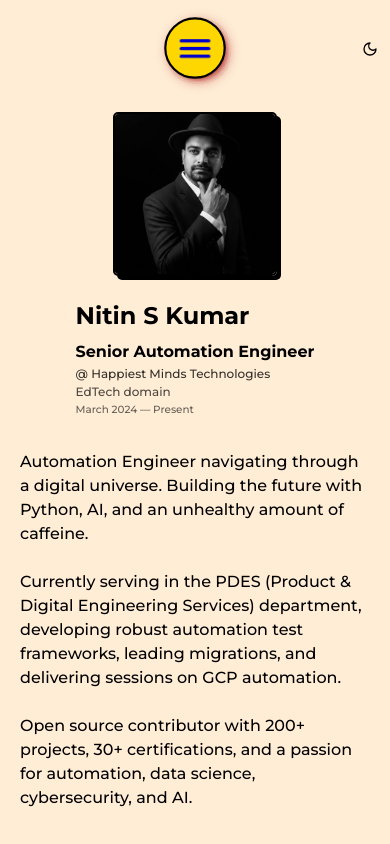
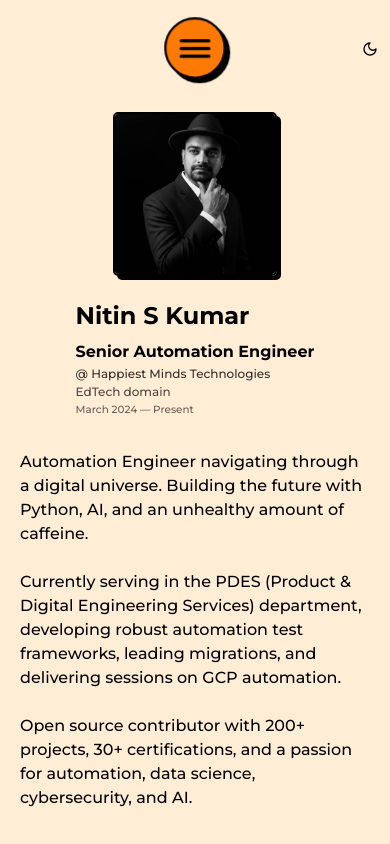
Before and after one commit to nitinkumar30/neobrutalism-portfolio, a Next.js app: page / in a window 390 px wide. Shown: the top 844 px of the page. Built offline with nearby package versions, Linux system fonts and the light colour scheme.

Commit message:
Match hamburger menu to neobrutalism template styling

```diff
--- a/src/components/nav.tsx
+++ b/src/components/nav.tsx
@@ -27,12 +27,6 @@ const links: { path: string; short: string; full: string; icon: React.ReactNode
   { path: '/testimonials', short: 'Reviews', full: 'Testimonials', icon: <MessageSquare className="h-5 w-5" /> },
   { path: '/recommendations', short: 'Recs', full: 'Recommendations', icon: <ThumbsUp className="h-5 w-5" /> },
   { path: '/publications', short: 'Pubs', full: 'Publications', icon: <FileText className="h-5 w-5" /> },
-]
-
-const colors = [
-  'bg-red-500', 'bg-orange-500', 'bg-yellow-500', 'bg-lime-500',
-  'bg-emerald-500', 'bg-cyan-500', 'bg-blue-500', 'bg-indigo-500',
-  'bg-violet-500', 'bg-fuchsia-500', 'bg-rose-500',
 ]
 
 const positions = [
@@ -72,17 +66,16 @@ export default function Nav() {
         <ThemeSwitcher />
       </nav>
 
-      {/* Mobile: colourful popup hamburger menu */}
+      {/* Mobile: neobrutalism popup hamburger menu */}
       <div className="flex w-full items-center lg:hidden">
         <nav className="menu relative mx-auto" style={{ width: 56, height: 56, fontSize: 26 }}>
           <input type="checkbox" className="menu-open" name="menu-open" id="menu-open" style={{ display: 'none' }} />
           <label
             htmlFor="menu-open"
-            className="menu-open-button border-border shadow-shadow flex cursor-pointer items-center justify-center rounded-full border-2"
+            className="menu-open-button bg-main text-main-foreground border-border shadow-shadow flex cursor-pointer items-center justify-center rounded-full border-2"
             style={{
               width: 56,
               height: 56,
-              background: '#ffd700',
               zIndex: 2,
               position: 'absolute' as const,
               top: 0,
@@ -90,28 +83,26 @@ export default function Nav() {
               transitionTimingFunction: 'cubic-bezier(0.175, 0.885, 0.32, 1.275)',
               transitionDuration: '0.3s',
               transform: 'scale(1.1, 1.1) translate3d(0, 0, 0)',
-              boxShadow: '3px 3px 10px 0 rgba(178, 34, 34, 0.5)',
-              textShadow: '1px 1px 0 rgba(0, 0, 0, 0.12)',
             }}
           >
             <span className="lines line-1" style={{
               display: 'block', position: 'absolute', top: '50%', left: '50%',
               marginLeft: -14, marginTop: -1.5, width: 28, height: 3,
-              background: '#0000cc', borderRadius: '1em',
+              background: 'var(--main-foreground)', borderRadius: '1em',
               transition: 'transform 200ms',
               transform: 'translate3d(0, -7px, 0)',
             }} />
             <span className="lines line-2" style={{
               display: 'block', position: 'absolute', top: '50%', left: '50%',
               marginLeft: -14, marginTop: -1.5, width: 28, height: 3,
-              background: '#0000cc', borderRadius: '1em',
+              background: 'var(--main-foreground)', borderRadius: '1em',
               transition: 'transform 200ms',
               transform: 'translate3d(0, 0, 0)',
             }} />
             <span className="lines line-3" style={{
               display: 'block', position: 'absolute', top: '50%', left: '50%',
               marginLeft: -14, marginTop: -1.5, width: 28, height: 3,
-              background: '#0000cc', borderRadius: '1em',
+              background: 'var(--main-foreground)', borderRadius: '1em',
               transition: 'transform 200ms',
               transform: 'translate3d(0, 7px, 0)',
             }} />
@@ -123,8 +114,10 @@ export default function Nav() {
               href={link.path}
               className={clsx(
                 'menu-item',
-                'flex items-center justify-center rounded-full text-white no-underline',
-                colors[i % colors.length],
+                'bg-secondary-background text-foreground border-border shadow-shadow',
+                'flex items-center justify-center rounded-full border-2 no-underline',
+                'hover:bg-main hover:text-main-foreground',
+                'transition-all hover:translate-x-boxShadowX hover:translate-y-boxShadowY hover:shadow-none',
               )}
               style={{
                 width: 44,
@@ -132,13 +125,8 @@ export default function Nav() {
                 position: 'absolute',
                 top: 6,
                 left: 6,
-                borderRadius: '100%',
-                color: '#ffffff',
-                transition: 'transform ease-out 200ms',
                 transitionDuration: '0.2s',
                 transform: 'translate3d(0, 0, 0)',
-                boxShadow: '3px 3px 10px 0 rgba(178, 34, 34, 0.5)',
-                textShadow: '1px 1px 0 rgba(0, 0, 0, 0.12)',
               }}
             >
               {link.icon}
@@ -151,9 +139,6 @@ export default function Nav() {
         </div>
 
         <style>{`
-          .menu-open-button:hover {
-            transform: scale(1.2, 1.2) translate3d(0, 0, 0) !important;
-          }
           #menu-open:checked + .menu-open-button {
             transition-timing-function: linear;
             transition-duration: 0.2s;
```
